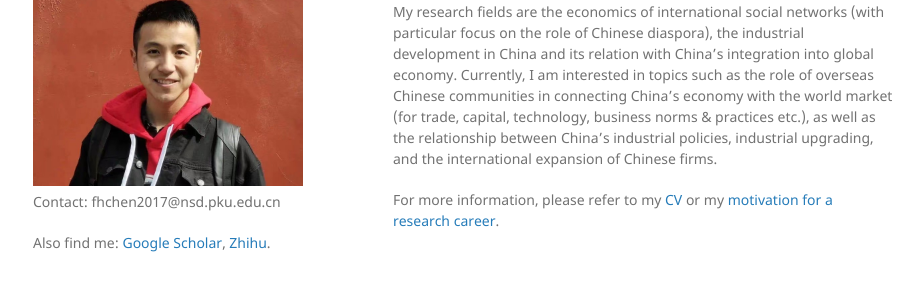
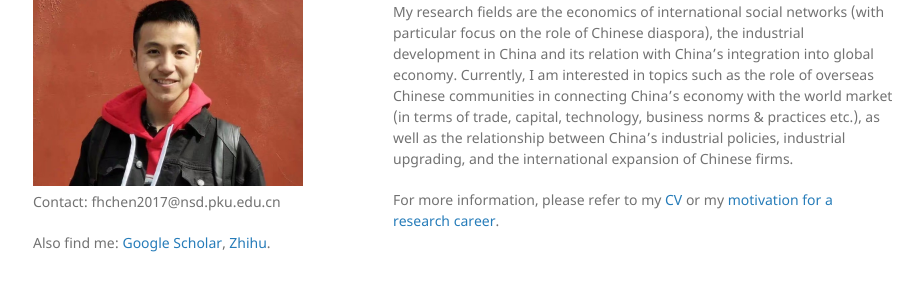
Before and after one commit to FanghaoChen/homepage, a Jekyll site: the page built from index.md, in a window 1280 px wide. Shown: the part 276-567 px from the top of the page, without its empty margins (177-1100 px from the left). Built offline with Jekyll 4.4.1, drawn with Linux system fonts in a browser that asks for light colours.

Commit message:
Update index.md

```diff
--- a/index.md
+++ b/index.md
@@ -7,6 +7,6 @@ layout: default
 
 Welcome! I'm an Assistant Professor of Economics in the [School of Economics at Jinan University](https://ec.jnu.edu.cn/) and the Associate Director of the [Research Center for the Industrial Development of Guangdong and its Regional Cooperation with Hong Kong, Macau and Taiwan](https://ogo.jnu.edu.cn/). I also serve as the academic advisor for the [Jinan University-Birmingham University Joint Institute](https://birmingham.jnu.edu.cn/). I obtained my PhD. in economics from the [National School of Development at Peking University](https://www.nsd.pku.edu.cn/).
 
-My research fields are the economics of international social networks (with particular focus on the role of Chinese diaspora), the industrial development in China and its relation with China's integration into global economy. Currently, I am interested in topics such as the role of overseas Chinese communities in connecting China's economy with the world market (for trade, capital, technology, business norms & practices etc.), as well as the relationship between China's industrial policies, industrial upgrading, and the international expansion of Chinese firms.
+My research fields are the economics of international social networks (with particular focus on the role of Chinese diaspora), the industrial development in China and its relation with China's integration into global economy. Currently, I am interested in topics such as the role of overseas Chinese communities in connecting China's economy with the world market (in terms of trade, capital, technology, business norms & practices etc.), as well as the relationship between China's industrial policies, industrial upgrading, and the international expansion of Chinese firms.
 
 For more information, please refer to my [CV](./assets/CV_FanghaoChen_240916.pdf) or my [motivation for a research career](https://mp.weixin.qq.com/s?__biz=Mzg4MzE0ODY0Mw==&mid=2247491382&idx=1&sn=992dc4dda38bfd95d5c2b47848fc5a81&chksm=cf4a8d3af83d042c96f68c98b9406eab25df4ce418b6778fccdee755fc9e499decfb44498855&mpshare=1&scene=24&srcid=12203KNxFd0xsEh7nM7ZzhKn&sharer_sharetime=1639991731014&sharer_shareid=009d752390d3ca9d149b0d31038375f0#rd).
```
